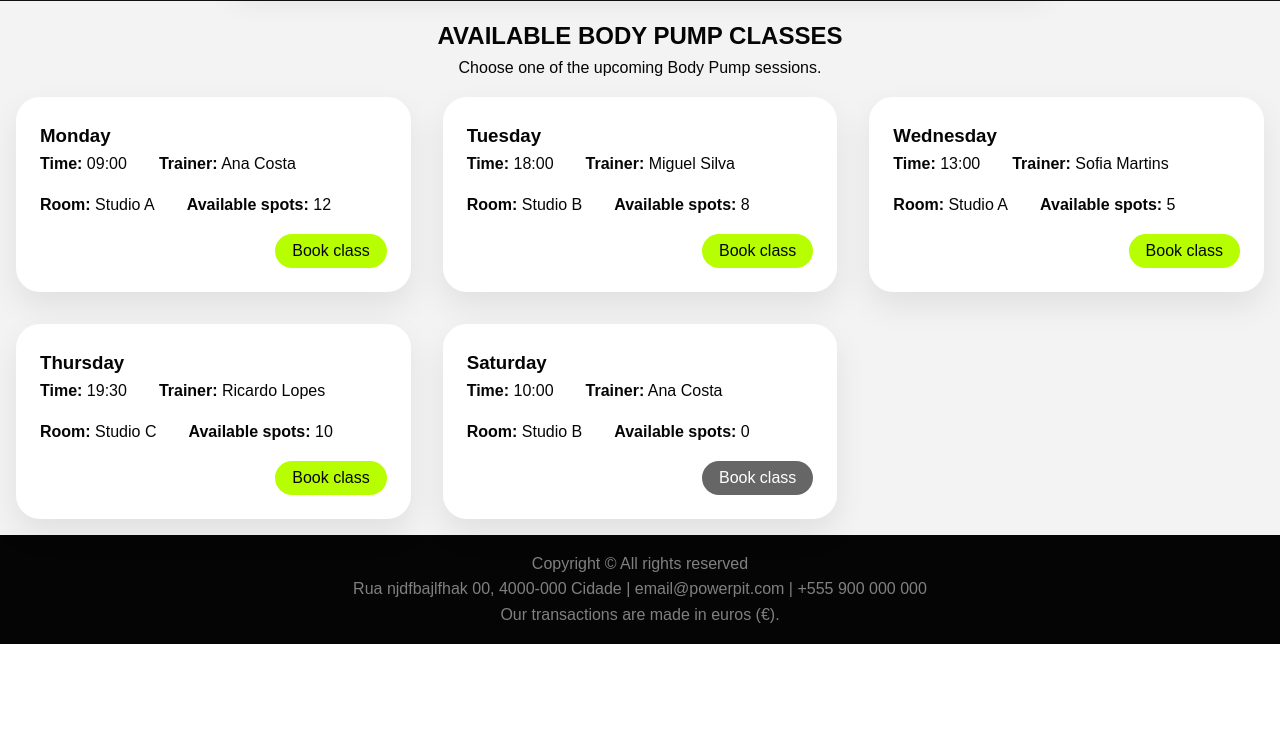
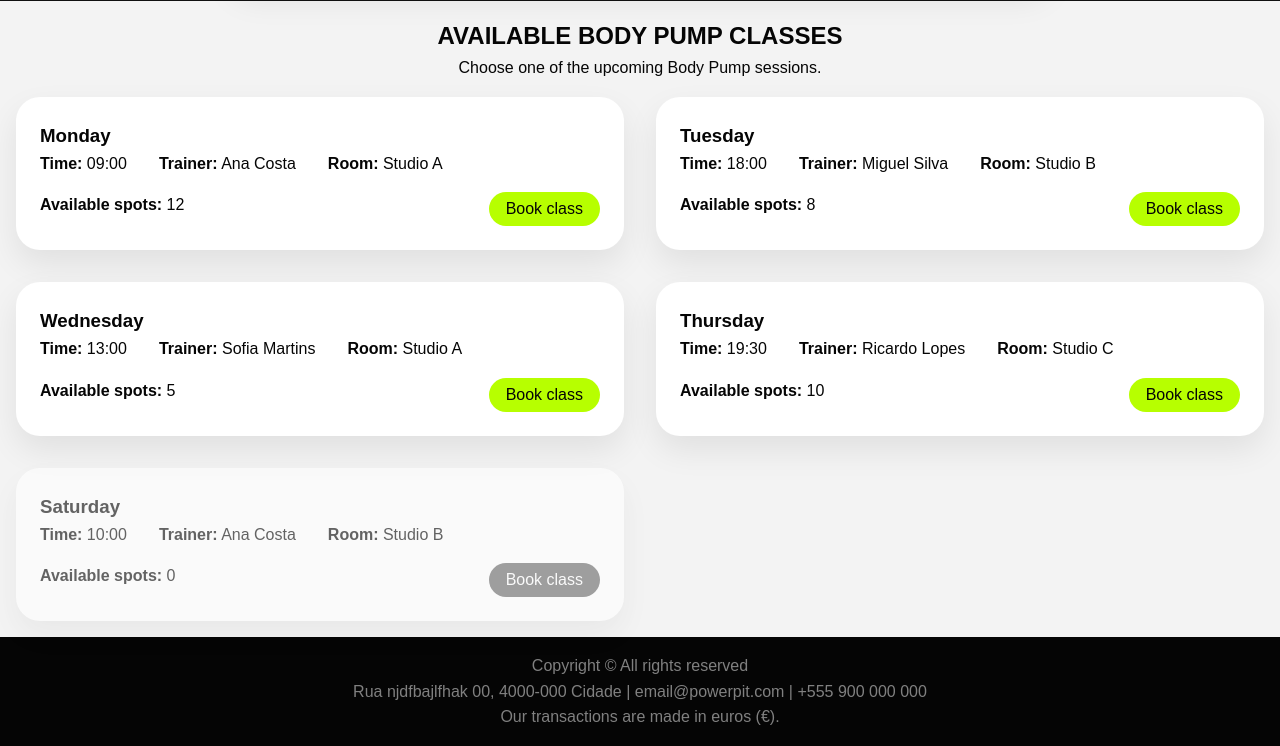
Before and after one commit to FEUP-LTW-2026/ltw-project-ltw12g02, a PHP site: page /html/schedule.html in a window 1280 px wide. Shown: the part 1661-2407 px from the top of the page. Before the commit the page ends 2305 px from the top, so only its background shows below. Run offline with PHP 8.4, Linux system fonts and the light colour scheme.

Commit message:
small changes

```diff
--- a/html/schedule.html
+++ b/html/schedule.html
@@ -133,7 +133,7 @@
                     </div>
                 </article>
 
-                <article class="card">
+                <article class="card full">
                     <h3>Saturday</h3>
                     <div class="card-wrap">
                         <p><strong>Time:</strong> 10:00</p>
--- a/html/style.css
+++ b/html/style.css
@@ -253,7 +253,7 @@ button {
 
 .grid {
   display: grid;
-  grid-template-columns: repeat(auto-fit, minmax(20rem, 1fr));
+  grid-template-columns: repeat(auto-fit, minmax(28rem, 1fr));
   gap: 2rem;
   padding: 1rem;
 }
--- a/html/widgets.css
+++ b/html/widgets.css
@@ -129,3 +129,9 @@
 .card-action {
   margin-left: auto;
 }
+
+/* full */
+
+.card.full {
+  opacity: 0.6;
+}
```
